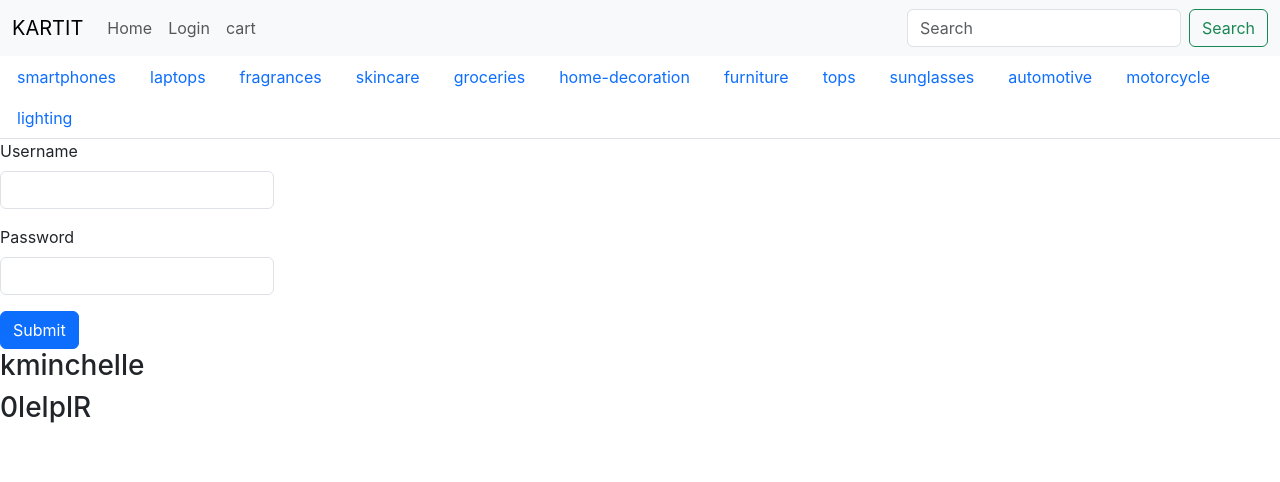
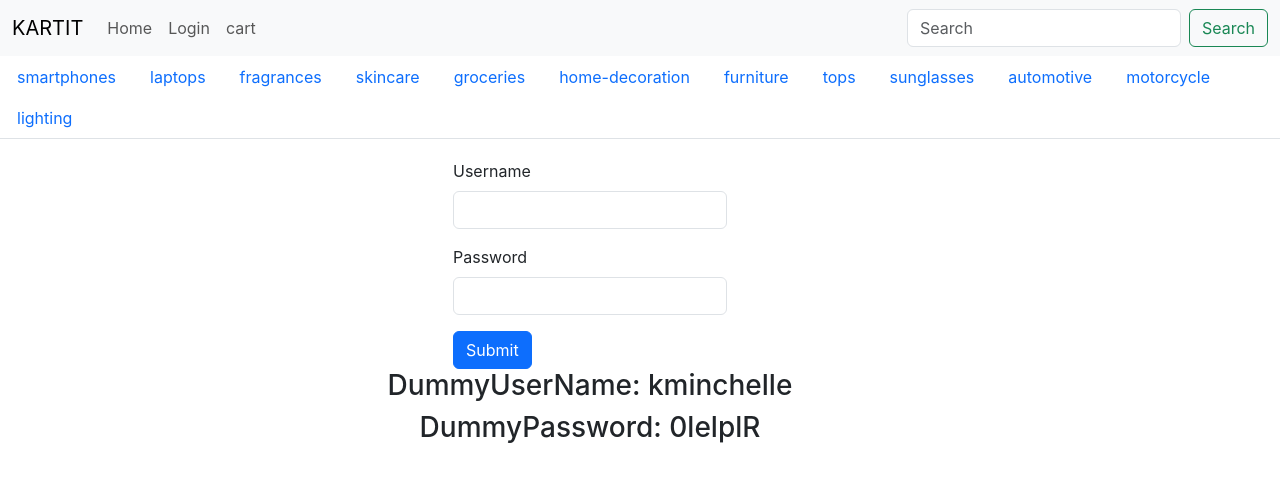
Before and after one commit to swaraj-skipper/kartit, a React (Create React App) app: page /login in a window 1280 px wide. Shown: the top 482 px of the page. Built offline with nearby package versions, Linux system fonts and the light colour scheme.

Commit message:
search display done
bugs left

```diff
--- a/src/App.css
+++ b/src/App.css
@@ -1,9 +1,9 @@
 .container{
-    /* display: flex; */
+    display: flex;
     align-items: center;
-    background-color: pink;
-    margin: 9px;
-
+    justify-content: center;
+    margin: 20px;
+    flex-direction: column;
 }
 
 .line{
--- a/src/App.js
+++ b/src/App.js
@@ -24,7 +24,7 @@ function App() {
           <CategoriesNav />
           <Routes>
             <Route exact path="/" element={<Category type={""} />} />
-            <Route exact path="/smartphones" element={<ProtectedRoute><Category type={"/category/smartphones"}/></ProtectedRoute>} />
+            <Route exact path="/smartphones" element={<Category type={"/category/smartphones"}/>} />
             <Route exact path="/laptops" element={<Category type={"/category/laptops"} />} />
             <Route exact path="/fragrances" element={<Category type={"/category/fragrances"} />} />
             <Route exact path="/skincare" element={<Category type={"/category/skincare"} />} />
@@ -35,7 +35,7 @@ function App() {
             <Route exact path="/automotive" element={<Category type={"/category/automotive"} />} />
             <Route exact path="/motorcycle" element={<Category type={"/category/motorcycle"} />} />
             <Route exact path="/lighting" element={<Category type={"/category/lighting"} />} />
-            <Route exact path="/cart" element={<Cart />} />
+            <Route exact path="/cart" element={<ProtectedRoute><Cart/></ProtectedRoute>} />
             <Route exact path="/search" element={<Search />} />
             <Route exact path="/login" element={<Login />} />
           </Routes>
--- a/src/components/Login.js
+++ b/src/components/Login.js
@@ -22,6 +22,7 @@ export default function Login() {
             password: y,
         };
 
+        try {
             fetch(loginEndpoint, {
                 method: 'POST',
                 headers: { 'Content-Type': 'application/json' },
@@ -37,6 +38,10 @@ export default function Login() {
                     console.log("HE")
                     console.log('Error during login:', error);
                 });
+        } catch (error) {
+            console.log(error)
+        }
+
     };
 
     const handleLogout = () => {
@@ -47,7 +52,7 @@ export default function Login() {
 
     return (
         <div>
-            <div style={{"display": authToken?'none':'flex'}}>
+            <div style={{ "display": authToken ? 'none' : 'flex' }} className='container'>
                 <form onSubmit={handleLogin}>
                     <div className="mb-3">
                         <label htmlFor="userName" className="form-label">Username</label>
@@ -59,10 +64,14 @@ export default function Login() {
                     </div>
                     <button type="submit" className="btn btn-primary" >Submit</button>
                 </form>
+            <h3>DummyUserName: kminchelle</h3>
+            <h3>DummyPassword: 0lelplR</h3>
             </div>
-                <button onClick={handleLogout} style={{ "display": !authToken ? 'none' : 'flex' }}>Logout</button>
-                <h3>kminchelle</h3>
-                <h3>0lelplR</h3>
+            <div className='container' style={{ "display": !authToken ? 'none' : 'flex' }}>
+                <h2>Logged In SUCCESSFULLY</h2>
+                <button onClick={handleLogout} >Logout</button>
+            </div>
+            {/* <hr></hr> */}
         </div>
     )
 }
--- a/src/components/Navbar.js
+++ b/src/components/Navbar.js
@@ -1,13 +1,18 @@
-import React, { useState } from 'react'
+import React, { useState, useContext } from 'react'
 import { Link } from "react-router-dom";
+import cartContext from '../context/cartlist/cartContext'
 
 export default function Navbar() {
-    const [item, setItem] = useState([]);
+    const prop = useContext(cartContext);
     const [text, setText] = useState();
     const searchItem = () => {
         fetch(`https://dummyjson.com/products/search?q=${text}`)
             .then(res => res.json())
-            .then(res=> console.log(res));
+            .then(res =>{
+                console.log(res)
+                prop.setSearch(res.products);
+                console.log(prop.search)
+            });
     }
 
     const searchText = (e) =>{
--- a/src/components/Search.js
+++ b/src/components/Search.js
@@ -1,9 +1,20 @@
-import React from 'react'
+import React, { useContext } from 'react'
+import cartContext from '../context/cartlist/cartContext'
+import Items from './Items';
 
 export default function Search() {
-  return (
-    <div>
-      seach it is
-    </div>
-  )
+    const prop = useContext(cartContext);
+    return (
+        <div className='row'>
+            {
+                prop.search.map((elem) => {
+                    return (
+                        <div key={elem.id} className='col-md-3'>
+                            <Items title={elem.title} description={elem.description} discountPercentage={elem.discountPercentage} thumbnail={elem.thumbnail} rating={elem.rating} price={elem.price} stock={elem.stock} />
+                        </div>
+                    )
+                })
+            }
+        </div>
+    )
 }
--- a/src/context/cartlist/CartState.js
+++ b/src/context/cartlist/CartState.js
@@ -4,9 +4,10 @@ import { useState } from "react";
 
 const CartState = (props) => {
     const [cartlist,setCartlist] = useState([]);
+    const [search,setSearch] = useState([]);
 
     return (
-        <cartContext.Provider value = {{cartlist,setCartlist}}>
+        <cartContext.Provider value = {{cartlist,setCartlist,search,setSearch}}>
             {props.children}
         </cartContext.Provider>
     )
```
Lines whose indentation alone changed are shown as unchanged.
